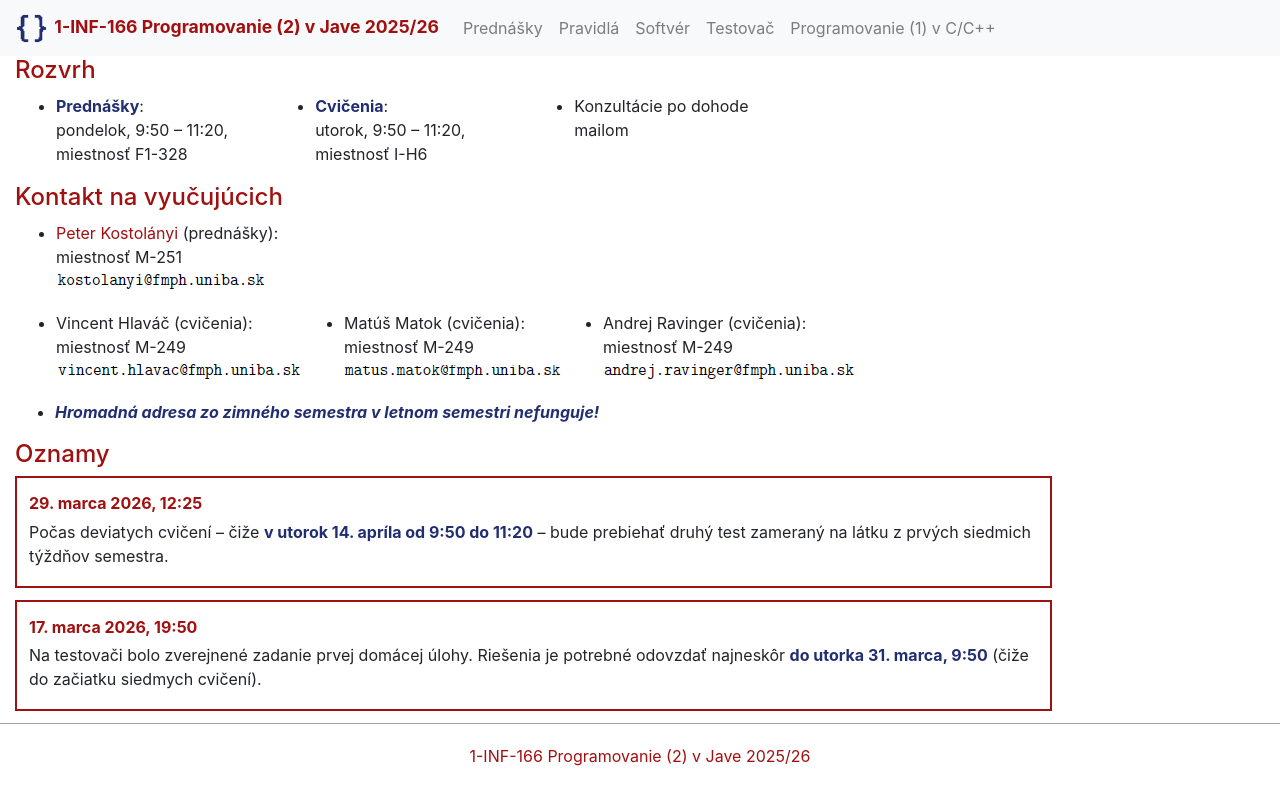
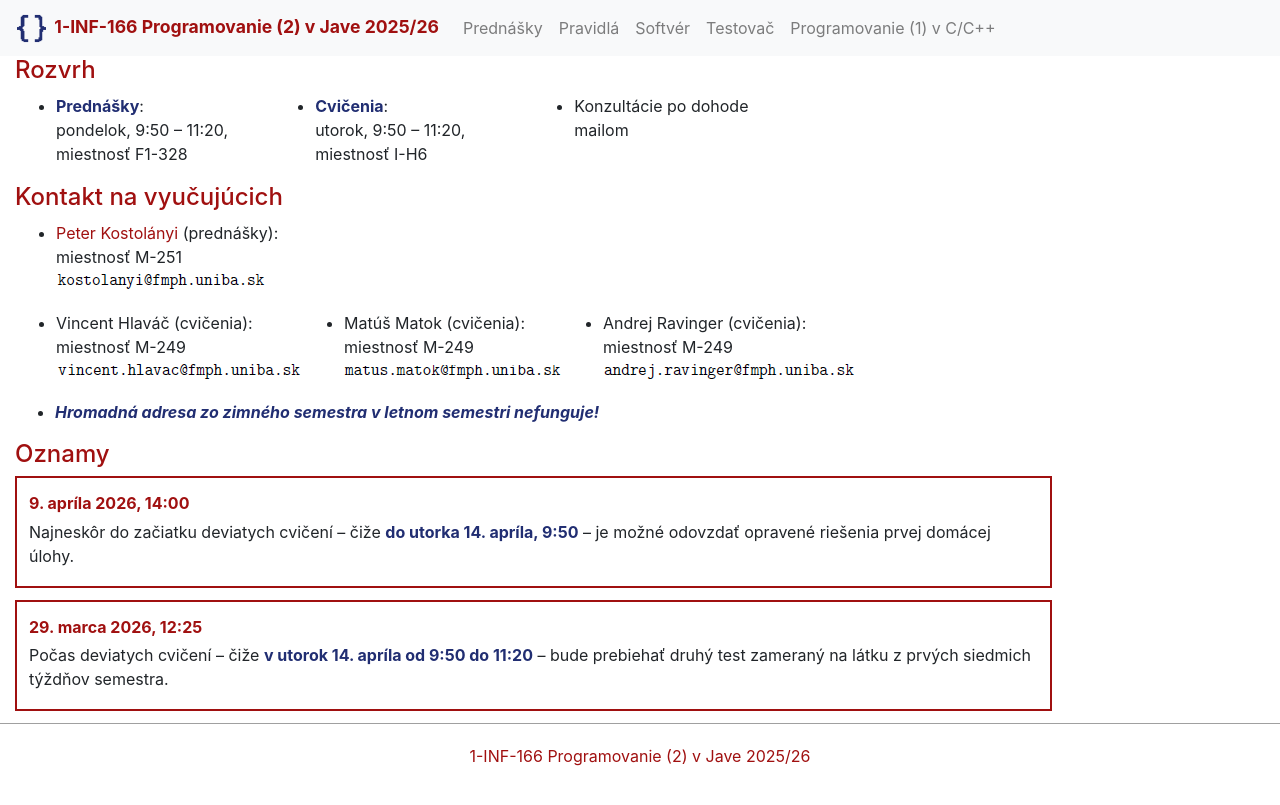
Before and after one commit to dcs-fmph/prog2, a Jekyll site: the page built from index.md, in a window 1280 px wide. Shown: the top 805 px of the page. Built offline with Jekyll 4.4.1, drawn with Linux system fonts in a browser that asks for light colours; nearby versions of some CDN libraries; our own code applies the rules of GitHub Pages for plain Markdown files.

Commit message:
Update index.md

```diff
--- a/index.md
+++ b/index.md
@@ -43,13 +43,13 @@ miestnosť M-249<br/>
 ## Oznamy
 
 <div class="oznam">
+<h4>9. apríla 2026, 14:00</h4>
+
+Najneskôr do začiatku deviatych cvičení &ndash; čiže <strong>do utorka 14. apríla, 9:50</strong> &ndash; je možné odovzdať opravené riešenia prvej domácej úlohy.
+</div>
+
+<div class="oznam">
 <h4>29. marca 2026, 12:25</h4>
 
 Počas deviatych cvičení &ndash; čiže <strong>v utorok 14. apríla od 9:50 do 11:20</strong> &ndash; bude prebiehať druhý test zameraný na látku z prvých siedmich týždňov semestra.
 </div>
-
-<div class="oznam">
-<h4>17. marca 2026, 19:50</h4>
-
-Na testovači bolo zverejnené zadanie prvej domácej úlohy. Riešenia je potrebné odovzdať najneskôr <strong>do utorka 31. marca, 9:50</strong> (čiže do začiatku siedmych cvičení).
-</div>
```
